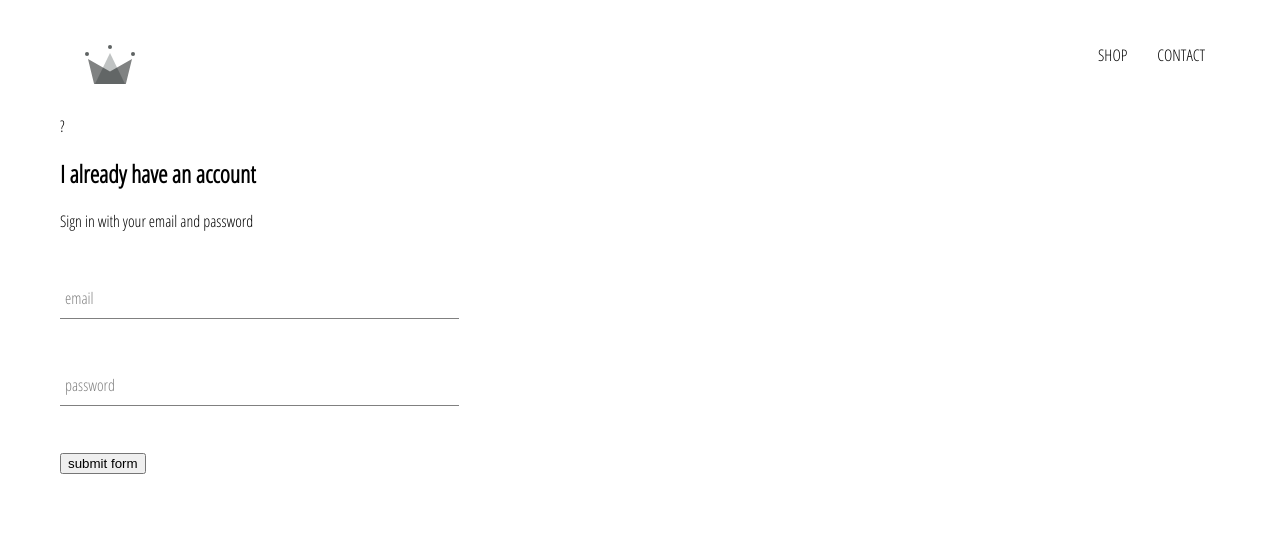
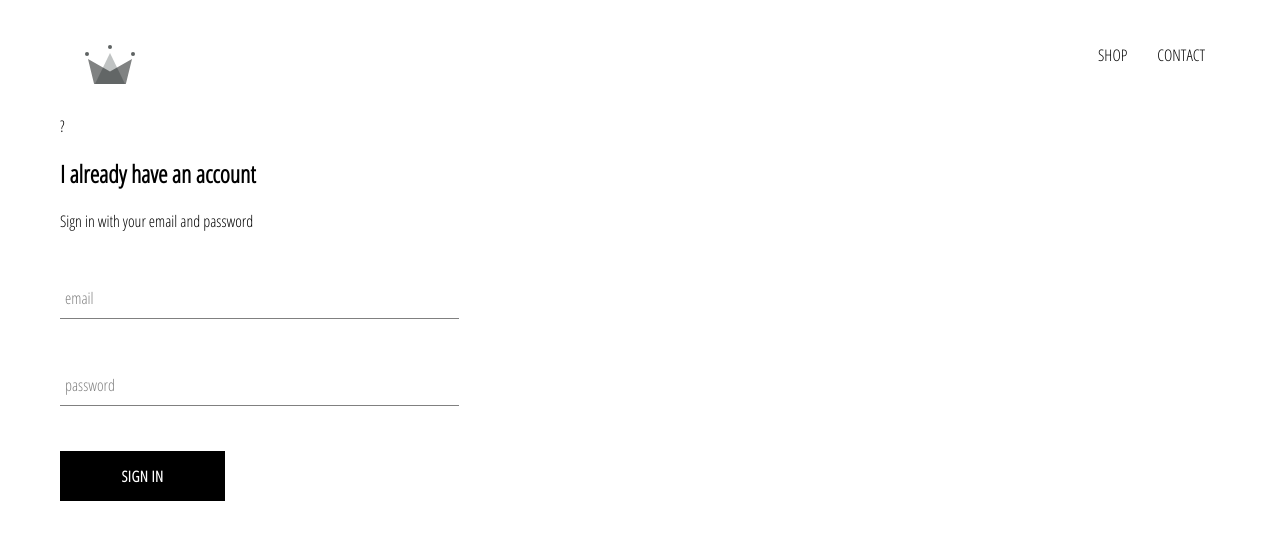
Before and after one commit to lajawanti/clothing-store, a React (Create React App) app: page /sign-in in a window 1280 px wide. Shown: the top 540 px of the page. Built offline with nearby package versions, Linux system fonts and the light colour scheme.

Commit message:
custom-button component

```diff
--- /dev/null
+++ b/src/components/custom-button/custom-button.component.jsx
@@ -0,0 +1,11 @@
+import React from 'react';
+
+import './custom-button.styles.scss';
+
+const CustomButton = ({children, ...otherProps }) => (
+    <button className = 'custom-button' {...otherProps}>
+        {children}
+    </button>
+);
+
+export default CustomButton;
--- /dev/null
+++ b/src/components/custom-button/custom-button.styles.scss
@@ -0,0 +1,22 @@
+.custom-button {
+    min-width: 165px;
+    width: auto;
+    height: 50px;
+    letter-spacing: 0.5px;
+    line-height: 50px;
+    padding: 0 35px 0 35px;
+    font-size: 15px;
+    background-color: black;
+    color: white;
+    text-transform: uppercase;
+    font-family: 'Open Sans Condensed';
+    font-weight: bolder;
+    border: none;
+    cursor: pointer;
+
+    &:hover {
+      background-color: white;
+      color: black;
+      border: 1px solid black;
+    }
+  }
--- a/src/components/sign-in/sign-in.component.jsx
+++ b/src/components/sign-in/sign-in.component.jsx
@@ -2,6 +2,7 @@ import React from 'react';
 
 import './sign-in.styles.scss';
 import FormInput from '../../components/form-input/form-input.component'
+import CustomButton from '../../components/custom-button/custom-button.component';
 
 class SignIn extends React.Component {
     constructor(){
@@ -49,10 +50,9 @@ class SignIn extends React.Component {
                     />
                     {/* <label>Password</label> */}
 
-                    <input
-                        type = "submit"
-                        value = "submit form"
-                    />
+                    <CustomButton type = "submit">
+                        Sign in
+                    </CustomButton>
                 </form>
             </div>
         )
--- a/src/components/sign-in/sign-in.styles.scss
+++ b/src/components/sign-in/sign-in.styles.scss
@@ -1,3 +1,9 @@
 .sign-in {
     width: 30vw;
+    display: flex;
+    flex-direction: column;
+
+    .title {
+        margin: 10px 0;
+    }
 }
```
